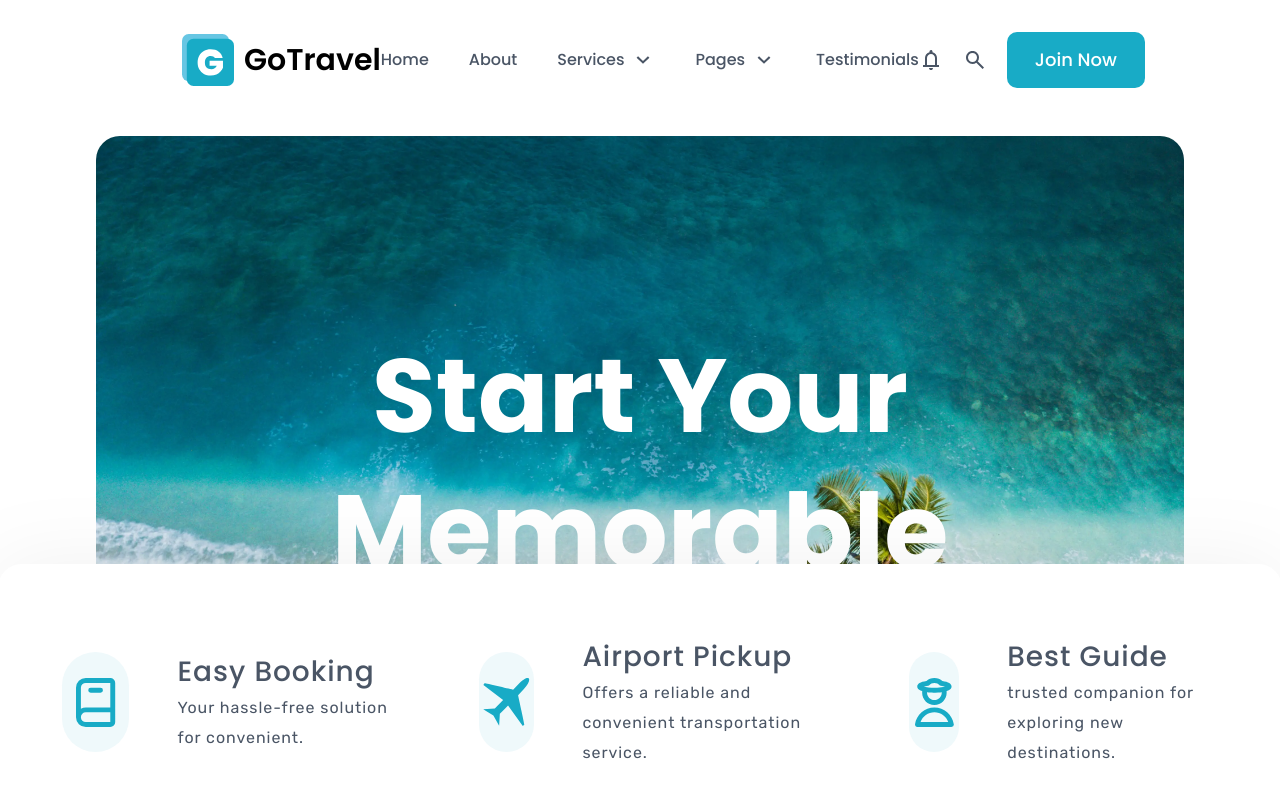
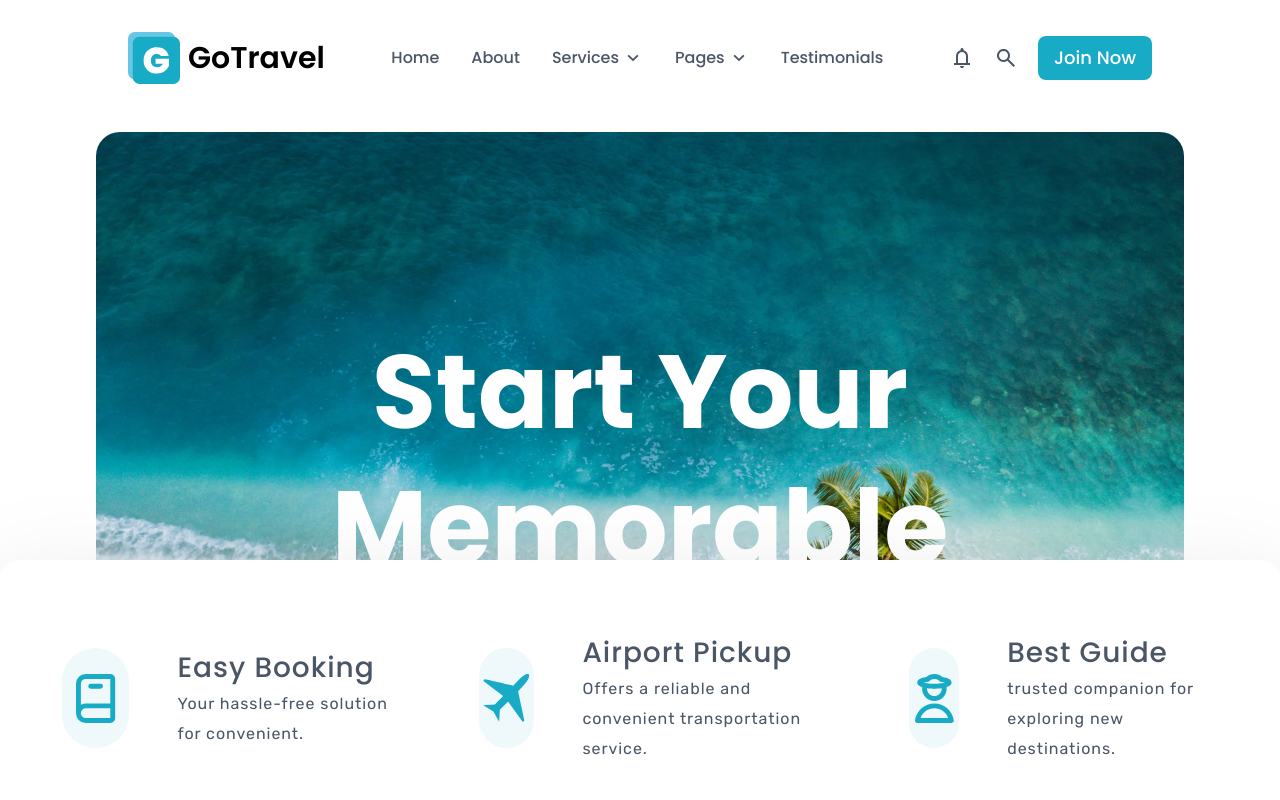
Before and after one commit to Hasibul677/Go-Travel, a React (Vite) app: page / in a window 1280 px wide. Shown: the top 800 px of the page. Built offline with nearby package versions, Linux system fonts and the light colour scheme.

Commit message:
navigation fix

```diff
--- a/src/components/Navigation/Navigation.tsx
+++ b/src/components/Navigation/Navigation.tsx
@@ -6,39 +6,50 @@ import CaretUp from "../Icons/CaretUp";
 import BellIcon from "../Icons/BellIcon";
 import SearchIcon from "../Icons/SearchIcon";
 
-
 export default function Navigation() {
   return (
-    <nav className="m-auto mb-12 max-w-432">
-      <div className="flex justify-between px-21.5">
-        <Link to="/" className="flex items-center gap-x-2.5">
-          <LogoIcon className="size-13" />
-          <span className="text-3xl font-semibold">GoTravel</span>
+    <nav className="w-full mb-12 px-4 sm:px-6 lg:px-8">
+      <div className="flex justify-between items-center max-w-7xl mx-auto">
+        {/* Logo Section */}
+        <Link to="/" className="flex items-center gap-x-2 shrink-0">
+          <LogoIcon className="w-10 h-10 lg:w-13 lg:h-13" />
+          <span className="text-xl md:text-2xl lg:text-3xl font-semibold whitespace-nowrap">GoTravel</span>
         </Link>
-        <ul className="flex items-stretch gap-x-10">
-          {navigationLinks.map((link) =>
+
+        {/* Navigation Links */}
+        <ul className="hidden md:flex items-center gap-x-4 lg:gap-x-6 xl:gap-x-8 mx-4">
+          {navigationLinks.map((link) => (
             <li
               key={link.id}
-              className="group relative flex cursor-pointer items-center gap-x-1.75 font-medium transition-all duration-200">
-              <Link to={link.to} className="text-gray-600 group-hover:text-black">{link.text}</Link>
-              {link.dropdown && <span className="flex size-6 items-center justify-center">
-                <CaretUp
-                  className="size-3.5 fill-gray-600 rotate-180 transition-all duration-250 group-hover:fill-black group-hover:rotate-360"
-                />
-              </span>}
+              className="group relative flex cursor-pointer items-center gap-x-1 font-medium transition-all duration-200"
+            >
+              <Link
+                to={link.to}
+                className="text-gray-600 text-sm lg:text-base group-hover:text-black whitespace-nowrap"
+              >
+                {link.text}
+              </Link>
+              {link.dropdown && (
+                <span className="flex w-5 h-5 items-center justify-center">
+                  <CaretUp
+                    className="w-3 h-3 fill-gray-600 rotate-180 transition-all duration-250 group-hover:fill-black group-hover:rotate-360"
+                  />
+                </span>
+              )}
               {link.dropdownLinks && <DesktopDropdown links={link.dropdownLinks} />}
             </li>
-          )}
+          ))}
         </ul>
-        <div className="flex items-center gap-x-5">
-          <BellIcon className="fill-gray-600 cursor-pointer hover:fill-black" />
-          <SearchIcon className="fill-gray-600 cursor-pointer hover:fill-black" />
-          <button className="bg-primary-700 hover:bg-primary-800 cursor-pointer rounded-[0.625rem] px-7 py-3.5 text-lg font-medium text-white transition-all duration-200 text-nowrap">
+
+        {/* Right Side Icons and Button */}
+        <div className="flex items-center gap-x-3 sm:gap-x-4 lg:gap-x-5">
+          <BellIcon className="w-5 h-5 lg:w-6 lg:h-6 fill-gray-600 cursor-pointer hover:fill-black" />
+          <SearchIcon className="w-5 h-5 lg:w-6 lg:h-6 fill-gray-600 cursor-pointer hover:fill-black" />
+          <button className="bg-primary-700 hover:bg-primary-800 cursor-pointer rounded-lg px-4 py-2 lg:px-4 lg:py-2 text-sm lg:text-lg font-medium text-white transition-all duration-200 whitespace-nowrap">
             Join Now
           </button>
         </div>
       </div>
-
     </nav>
-  )
+  );
 }
```
